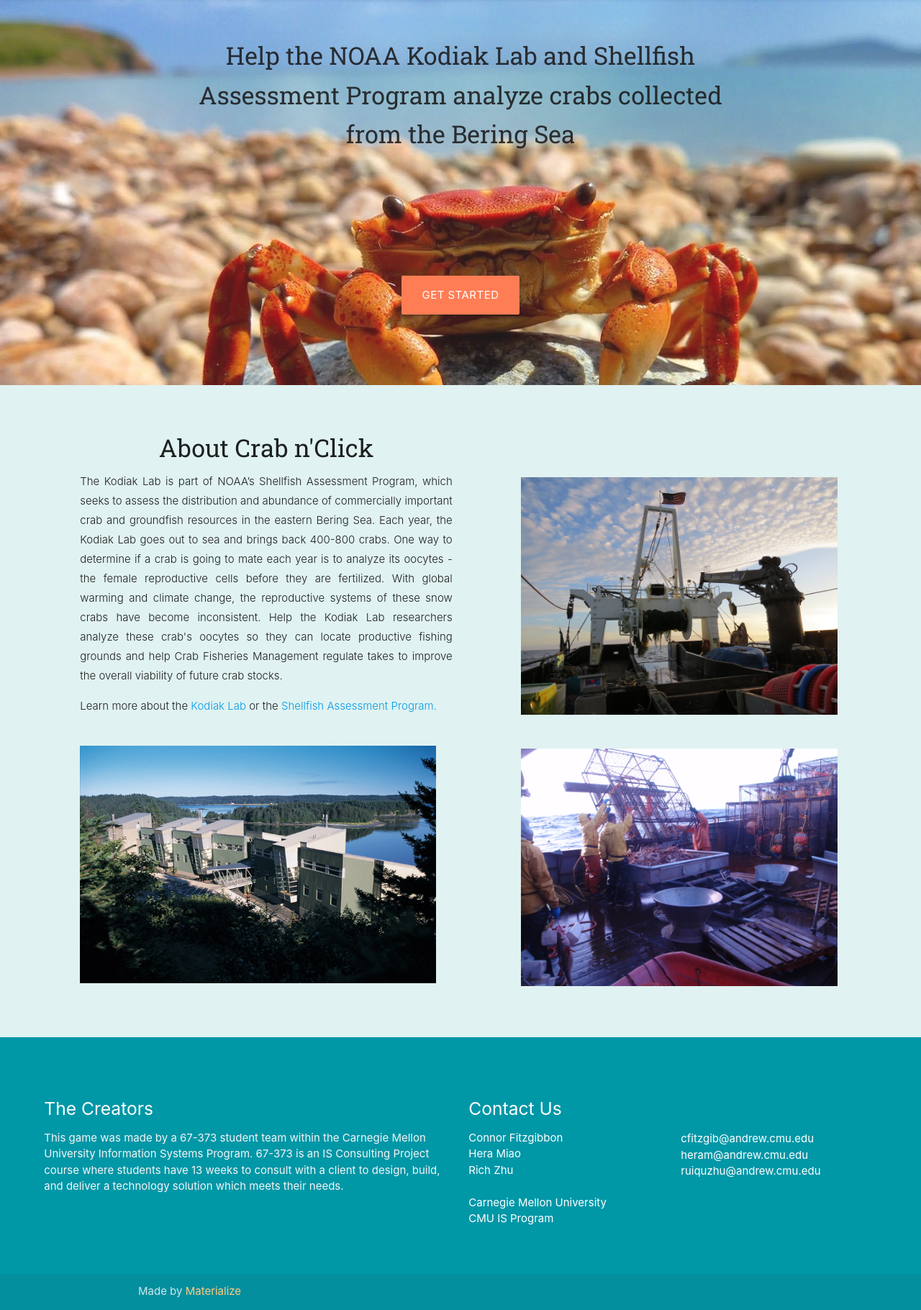
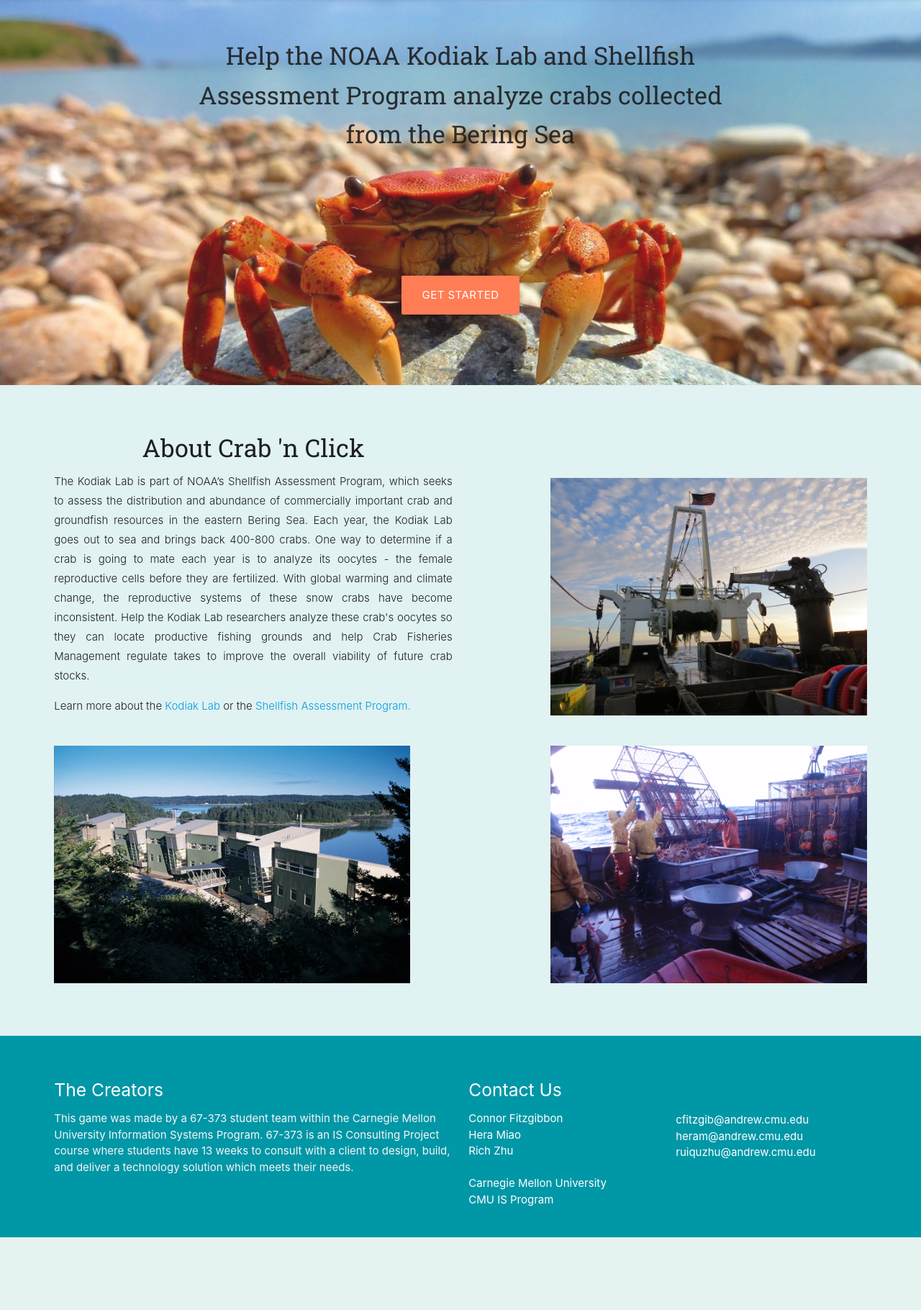
Before and after one commit to cfitzgib/Kodiak-Crab-Game, a Django app: page /crabgame/ in a window 1280 px wide. Shown: the part 110-1930 px from the top of the page at 72% size. After the commit the page ends 1829 px from the top, so only its background shows below. Run offline with Django 3.2, Linux system fonts and the light colour scheme; some libraries are stand-ins or nearby versions.

Commit message:
small style changes

```diff
--- a/crabgame/static/crabgame/css/style.css
+++ b/crabgame/static/crabgame/css/style.css
@@ -33,6 +33,7 @@ nav {
   height: 535px;
   width: 100%;
   background: url("/static/crabgame/img/crabs1.jpg") no-repeat;
+  background-size: 100%;
   opacity: 0.9;
 }
 
@@ -41,8 +42,8 @@ nav {
 }
 
 #content {
-  margin-right: 100px;
-  margin-left: 100px;
+  margin-right: 5%;
+  margin-left: 5%;
 }
 
 h4 {
@@ -50,17 +51,25 @@ h4 {
 }
 
 #aboutGame {
-line-height: 1.8;
-text-align: justify;
+  line-height: 1.8;
+  text-align: justify;
 }
 
 #images {
-  padding-left: 14%;
   margin-top: 3%;
 }
 
+#img1, #img2 {
+  display: block;
+  margin-left: auto;
+}
+
 #contactRow {
-  margin: 50px;
+  margin-bottom: 0px;
+  padding-bottom: 2%;
+  padding-top: 2%;
+  padding-right: 5%;
+  padding-left: 5%;
 }
 
 a:hover {
--- a/crabgame/templates/crabgame/index.html
+++ b/crabgame/templates/crabgame/index.html
@@ -60,7 +60,7 @@
     <div id="about" class="row">
         <div class="col s12 m6">
             <div id="aboutGame">
-                <h4 class="center">About Crab n'Click</h4>
+                <h4 class="center">About Crab 'n Click</h4>
                 <p class="light">The Kodiak Lab is part of NOAA’s Shellfish Assessment Program, which seeks to assess the distribution and abundance of commercially important crab and groundfish resources in the eastern Bering Sea. Each year, the Kodiak Lab goes out to sea and brings back 400-800 crabs. One way to determine if a crab is going to mate each year is to analyze its oocytes - the female reproductive cells before they are fertilized. With global warming and climate change, the reproductive systems of these snow crabs have become inconsistent. Help the Kodiak Lab researchers analyze these crab's oocytes so they can locate productive fishing grounds and help Crab Fisheries Management regulate takes to improve the overall viability of future crab stocks.</p>
                 <p class="light">Learn more about the <a href="https://www.afsc.noaa.gov/Kodiak/kodiakLab_HOME.php" target="_blank">Kodiak Lab</a> or the <a href="https://www.afsc.noaa.gov/RACE/shellfish/shellfish_HOME.php" target="_blank">Shellfish Assessment Program.</a></p>
                 <br>
@@ -71,8 +71,8 @@
         <div class="col s12 m6">
           <br><br><br>
             <div id="images">
-                <img src="{% static 'crabgame/img/img1.jpg' %}" height=330 style="margin-bottom: 9%"/>
-                <img src="{% static 'crabgame/img/img2.jpg' %}" height=330 />
+                <img id="img1" src="{% static 'crabgame/img/img1.jpg' %}" height=330 style="margin-bottom: 7.5%"/>
+                <img id="img2" src="{% static 'crabgame/img/img2.jpg' %}" height=330 />
             </div>
         </div>
     </div>
@@ -81,7 +81,7 @@
   </div>
 
   <footer class="page-footer cyan darken-2">
-      <div class="row" id="contactRow">
+      <div class="row cyan darken-2" id="contactRow">
         <div class="col l6 s12">
         <div id="creators">
           <h5 class="white-text">The Creators</h5>
@@ -119,10 +119,6 @@
         </div>
       </div>
 
-    <div class="footer-copyright">
-      <div class="container">
-      Made by <a class="orange-text text-lighten-3" href="http://materializecss.com">Materialize</a>
-      </div>
   </footer>
 
   <!--  Scripts-->
```
Also changed, not shown: crabgame/templates/crabgame/result.html (+31 -31 lines), db.sqlite3.
